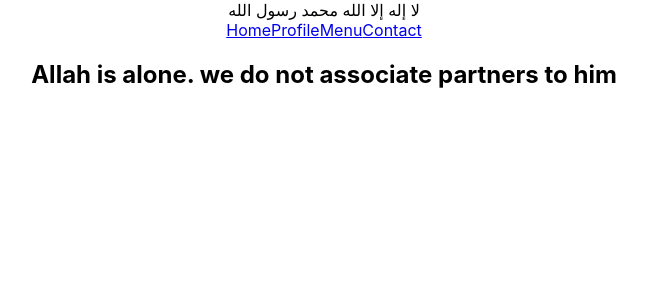
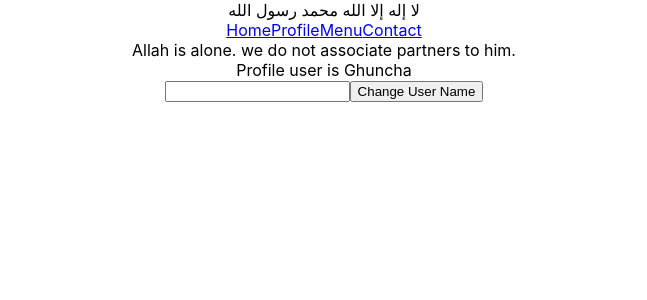
Before and after one commit to mannawar/react-2024, a React (Create React App) app: page /profile in a window 1280 px wide. Shown: the top 300 px of the page, without its empty margins (316-963 px from the left). Built offline with nearby package versions, Linux system fonts and the light colour scheme.

Commit message:
context api

```diff
--- a/src/App.js
+++ b/src/App.js
@@ -6,25 +6,30 @@ import {Profile} from './pages/Profile.js';
 import {Menu} from './pages/Menu.js';
 import {Contact} from './pages/Contact.js';
 import { NavBar } from './pages/NavBar.js';
+import { useState, createContext } from 'react';
+
+export const AppContext = createContext();
 
 function App() {
-
+  const [name, setName] = useState("Ghuncha");
 
   return (
     <>
       <div className='App'>
       لا إله إلا الله محمد رسول الله
+        <AppContext.Provider value={{name, setName}}>
           <Router>
             <NavBar />
             <Routes>
-            <Route path="/" element={<Home/>} />
-            <Route path="/profile" element={<Profile/>} />
+              <Route path="/" element={<Home />} />
+              <Route path="/profile" element={<Profile />} />
               <Route path="/menu" element={<Menu/>} />
               <Route path="/contact" element={<Contact/>} />
               <Route path="*" element={<h1>Page Not Found</h1>} />
 
             </Routes>
           </Router>
+        </AppContext.Provider>
       </div>
     </>
   );
--- /dev/null
+++ b/src/components/ChangeProfile.js
@@ -0,0 +1,16 @@
+import {useState} from 'react';
+import {useContext} from 'react';
+import {AppContext} from '../App';
+
+export const ChangeProfile = (props) => {
+    const [newUserName, setNewUserName] = useState("");
+    const {setName} = useContext(AppContext)
+    return (
+        <div>
+            <input onChange={((event) => {
+                setNewUserName(event.target.value);
+            })}/>
+            <button onClick={() => setName(newUserName)}>Change User Name</button>
+        </div>
+    )
+}
--- a/src/pages/Home.js
+++ b/src/pages/Home.js
@@ -1,5 +1,9 @@
-export const Home = () => {
+import {useContext} from 'react';
+import {AppContext} from '../App';
+
+export const Home = (props) => {
+    const {name} = useContext(AppContext)
     return(
-        <h1>This is home page. Made to please Allah alone!</h1>
+        <h1>This is home page. Made to please Allah alone! user is {name}</h1>
     )
 }
--- a/src/pages/Profile.js
+++ b/src/pages/Profile.js
@@ -1,5 +1,17 @@
+import {useContext} from 'react';
+import {AppContext} from '../App';
+import { ChangeProfile } from "../components/ChangeProfile.js";
+
 export const Profile = () => {
+    const {name, setName} = useContext(AppContext)
     return(
-        <h2>Allah is alone. we do not associate partners to him</h2>
+        <>
+            {" "}
+            <div>Allah is alone. we do not associate partners to him.</div>
+            <div>
+                Profile user is {name}
+                <ChangeProfile />
+            </div>
+        </>
     )
 }
```
Lines whose indentation alone changed are shown as unchanged.
